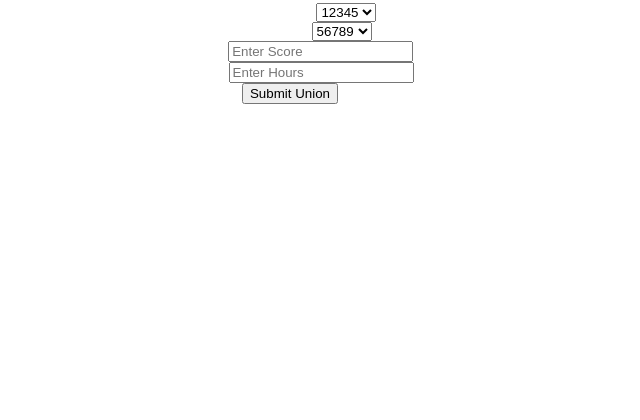
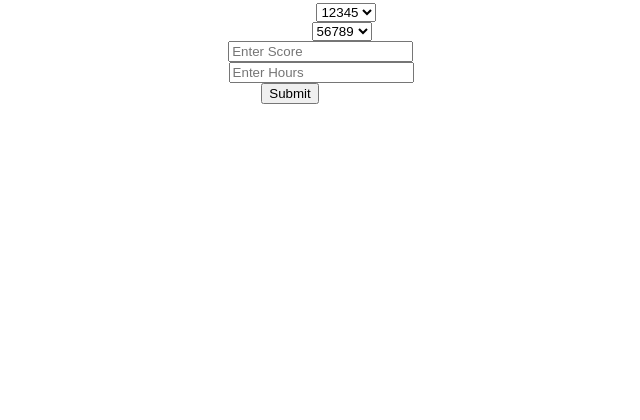
Before and after one commit to rushmash91/AirportNew, a Django app: template mainApp/templates/mainApp/tech-testrecord.html in a window 1280 px wide. Shown: the part 349-769 px from the top of the page, without its empty margins (350-990 px from the left). Run offline with Django 4.2, Linux system fonts and the light colour scheme; the template is opened without the code that fills it, so the values that code supplies are empty.

Commit message:
Update tech-testrecord.html

```diff
--- a/mainApp/templates/mainApp/tech-testrecord.html
+++ b/mainApp/templates/mainApp/tech-testrecord.html
@@ -48,7 +48,7 @@
 
 
     <div>
-      <button>Submit Union</button>
+      <button>Submit</button>
     </div>
   </form>
 
```
